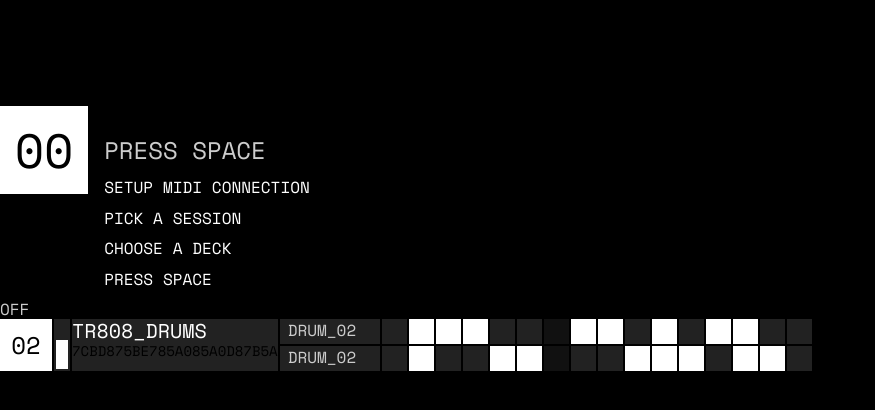
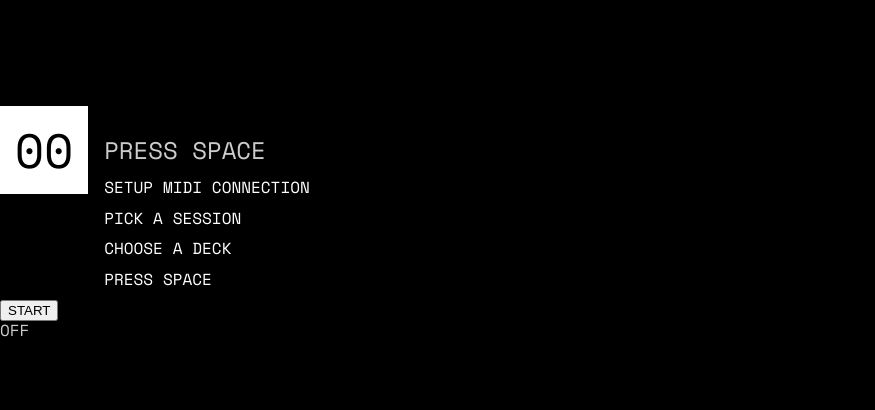
Before and after one commit to maxwellito/hexabeat, a React app: page / in a window 1280 px wide. Shown: the top 410 px of the page, without its empty margins (0-875 px from the left). Built offline with nearby package versions, Linux system fonts and the light colour scheme.

Commit message:
Design test

```diff
--- a/package.json
+++ b/package.json
@@ -5,8 +5,10 @@
   "dependencies": {
     "@types/react": "^16.4.11",
     "@types/react-dom": "^16.0.7",
+    "@types/react-redux": "^6.0.11",
     "react": "^16.4.1",
     "react-dom": "^16.4.1",
+    "react-redux": "^6.0.0",
     "redux": "^4.0.0",
     "webpack": "^4.17.1"
   },
--- a/src/App.tsx
+++ b/src/App.tsx
@@ -1,7 +1,8 @@
 import * as React from "react";
+import {Provider} from 'react-redux';
+import store from 'store';
 import { Home } from './components/home/HomeScreen';
-import { Track } from './components/track/track';
-import { TiledLines } from './components/useless/tiledLines'
+// import { TiledLines } from './components/useless/tiledLines'
 
 /**
  * Fun times:
@@ -11,11 +12,11 @@ import { TiledLines } from './components/useless/tiledLines'
 export class App extends React.Component {
   render() {
     return (
-      <div>
+      <Provider store={store}>
         <Home/>
         {/* <Track/>
         <TiledLines type={'red'} /> */}
-      </div>
+      </Provider>
     );
   }
 }
--- a/src/components/home/HomeScreen.tsx
+++ b/src/components/home/HomeScreen.tsx
@@ -1,8 +1,10 @@
 import * as React from 'react';
 import { Mpk } from 'services/MpkController';
 import { List } from '../list/List';
-import { Track } from '../track/track';
+import { TrackComponent } from '../track/track';
 import './HomeScreen.css';
+import { setCurrentBit } from '../../actions';
+import store from 'store';
 
 import { MiniMPK } from '../controllbar/minimpk/MiniMPK';
 
@@ -12,6 +14,7 @@ export interface HomeProps {
 export interface HomeState {
   step: number;
   errorMessage: string;
+  session: Session;
 }
 
 /**
@@ -52,7 +55,8 @@ export class Home extends React.Component<HomeProps, HomeState> {
     super(props);
     this.state = {
       step: steps.init,
-      errorMessage: ''
+      errorMessage: '',
+      session: null
     }
 
     this.keyUpListener = this.onKeyUp.bind(this)
@@ -100,6 +104,26 @@ export class Home extends React.Component<HomeProps, HomeState> {
       step: steps.midi,
       errorMessage: ''
     })
+  }
+
+  start() {
+    deckLoader.load('public/decks/demo.json')
+      .then(
+        (myDeck) => {
+          let sess = new Session(98, myDeck, pp);
+          sess.isReady.then(() => {
+            this.setState({session: sess})
+            sess.start((index:number) => {
+              store.dispatch(setCurrentBit(index));
+            });
+          });
+
+        },
+        (e) => {
+          console.warn(deckLoader, e)
+        }
+      )
+      .catch(console.log)
   }
 
   render() {
@@ -174,7 +198,17 @@ export class Home extends React.Component<HomeProps, HomeState> {
         title: 'CHOOSE A DECK',
         // subtitle: 'PICK YOUR KIT'
       }
-    ]
+    ];
+
+    var xx = store.getState().currentBit;
+
+    let tracks: TrackComponent[] = [];
+    if (this.state.session) {
+      tracks = this.state.session.tracks.map((track, index): any => {
+        return <TrackComponent data={track} index={index} />
+      })
+    }
+
 
     return (
       <div>
@@ -183,9 +217,75 @@ export class Home extends React.Component<HomeProps, HomeState> {
           <List index={this.state.step} data={listData} />
         </div>
         {err}
+        <button onClick={this.start.bind(this)}>START</button>
         <MiniMPK/>
-        <Track/>
+        {tracks}
       </div>
     );
   }
 }
+
+
+
+import deckLoader from 'services/DeckLoader';
+import Track from "models/Track";
+
+import { Deck, DeckSet, DeckSample } from 'models/Deck';
+
+
+
+
+const pp = [
+  [
+    [!!0,!!0,!!0,!!0,!!0,!!0,!!0,!!0,!!0,!!0,!!0,!!0,!!0,!!0,!!0,!!0],
+    [!!1,!!0,!!0,!!0,!!0,!!0,!!0,!!0,!!1,!!0,!!0,!!0,!!0,!!0,!!0,!!0],
+    [!!0,!!0,!!0,!!0,!!0,!!0,!!0,!!0,!!0,!!0,!!0,!!0,!!0,!!0,!!0,!!0],
+  ],
+  [
+    [!!0,!!0,!!0,!!0,!!0,!!0,!!0,!!0,!!0,!!0,!!0,!!0,!!0,!!0,!!0,!!0],
+    [!!0,!!0,!!0,!!0,!!0,!!0,!!0,!!0,!!1,!!0,!!1,!!0,!!1,!!0,!!1,!!1],
+    [!!1,!!0,!!1,!!0,!!1,!!0,!!1,!!0,!!0,!!0,!!0,!!0,!!0,!!0,!!0,!!0],
+  ]
+]
+
+class Session {
+  tracks: Track[] = [];
+  contextListener: () => void;
+  gridIndex = 0;
+  isReady: Promise<any>;
+  cbInterval: (keyIndex: number) => void;
+
+  constructor(public bpm:number, myDeck:Deck, partitions:boolean[][][]) {
+    let loads: Promise<boolean>[] = [];
+    myDeck.sets.forEach((set:DeckSet, setIndex:number) => {
+      let trck = new Track;
+      set.samples.forEach((sample:DeckSample) => {
+        loads.push(trck.addSample(sample.data));
+      })
+      trck.name = set.name;
+      trck.labels = set.samples.map(s => s.name);
+      trck.partitions = partitions[setIndex];
+      this.tracks.push(trck);
+    });
+    this.isReady = Promise.all(loads);
+    this.contextListener = this.loop.bind(this);
+  }
+
+  start(cb: (keyIndex: number) => void) {
+    this.cbInterval = cb;
+    this.loop();
+  }
+
+  loop() {
+    setTimeout(this.contextListener, this.bpm);
+    this.cbInterval(this.gridIndex);
+    this.play();
+  }
+
+  play() {
+    this.tracks.forEach((trck, index) => {
+      trck.playAt(this.gridIndex);
+    });
+    this.gridIndex = (this.gridIndex + 17) % 16;
+  }
+}
--- a/src/components/track/levelMeter/levelMeter.css
+++ b/src/components/track/levelMeter/levelMeter.css
@@ -2,7 +2,9 @@
 
 .level-meter {
   display: inline-block;
-  padding: var(--space);
+  position: relative;
+  height: var(--track-size);
+  width: calc(var(--border-width) * 3);
   line-height: 0;
   background-color: var(--shade);
 }
@@ -10,8 +12,10 @@
 .level-meter-wrap {
   position: relative;
   display: inline-block;
-  width: calc(var(--border-width) * 2);
-  height: var(--ctrl-height);
+  height: calc(100% - 2*var(--space));
+  width: calc(100% - 2*var(--space));
+  top: var(--space);
+  left: var(--space);
   line-height: 0;
 }
 
--- a/src/components/track/track.css
+++ b/src/components/track/track.css
@@ -1,10 +1,36 @@
 @import '../../styles/variables.css';
 
 .track  {
-  display: inline-block;
+  display: flex;
   vertical-align: top;
 }
 
 .track > * + * {
   margin-left: var(--space);
 }
+
+.track > * {
+  opacity: 0;
+  animation: flashIn .2s;
+  animation-fill-mode: both;
+  vertical-align: top;
+}
+
+.track > *:nth-child(1) { animation-delay: 0s; }
+.track > *:nth-child(2) { animation-delay: .1s; }
+.track > *:nth-child(3) { animation-delay: .2s; }
+.track > *:nth-child(4) { animation-delay: .3s; }
+
+
+@keyframes flashIn {
+  0%   {opacity: 0;}
+
+  10%   {opacity: 0;}
+  11%   {opacity: 1;}
+  12%   {opacity: 0;}
+  13%   {opacity: 1;}
+  14%   {opacity: 0;}
+
+  0%   {opacity: 0;}
+  100% {opacity: 1;}
+}
--- a/src/components/track/track.tsx
+++ b/src/components/track/track.tsx
@@ -4,41 +4,22 @@ import {LevelMeter} from './levelMeter/levelMeter';
 import {TrackLabel} from './trackLabel/trackLabel';
 import {TrackData} from './trackData/trackData';
 import './track.css';
+import Track from 'models/Track';
 
 export interface TrackProps {
+  index: number;
+  data: Track;
 }
 
-export interface TrackState {
-  currentPos: number
-}
-
-export class Track extends React.Component<TrackProps, TrackState> {
-
-  constructor(props:TrackProps) {
-    super(props);
-    this.state = {
-      currentPos: 0
-    }
-  }
+export class TrackComponent extends React.Component<TrackProps> {
 
   render() {
-    let currentPos = (this.state && this.state.currentPos) || 0,
-        trackData = [
-          [0, 1, 1, 1,  0, 0, 0, 1,  1, 0, 1, 0,  1, 1, 0, 0],
-          [0, 1, 0, 0,  1, 1, 0, 0,  0, 1, 1, 1,  0, 1, 1, 0]
-        ],
-        labels = ['xyz', 'abc'];
-
-    setTimeout(() => {
-      this.setState({currentPos: (currentPos + 1) % 16})
-    }, 800);
-
     return (
       <div className='track'>
-        <TrackIndex index={2}/>
-        <LevelMeter progress={.6}/>
-        <TrackLabel title={'tr808_drums'} subtitle={'7cbd875be785a085a0d87b5a'}/>
-        <TrackData currentPos={currentPos} data={trackData} />
+        <TrackIndex index={this.props.index}/>
+        <LevelMeter progress={.8}/>
+        <TrackLabel title={this.props.data.name} subtitle={'7cbd875be785a085a0d87b5a'}/>
+        <TrackData data={this.props.data.partitions} labels={this.props.data.labels} />
       </div>
     );
   }
--- a/src/components/track/trackData/trackData.css
+++ b/src/components/track/trackData/trackData.css
@@ -3,7 +3,6 @@
 
 .track-data {
   display: inline-block;
-  vertical-align: top;
 }
 
 .track-data-line {
--- a/src/components/track/trackData/trackData.tsx
+++ b/src/components/track/trackData/trackData.tsx
@@ -1,11 +1,16 @@
 import * as React from 'react';
 import './trackData.css';
+import store from 'store';
 
 const lineLength = 16;
 
 export interface TrackDataProps {
-  currentPos: number,
-  data: number[][]
+  data: boolean[][];
+  labels: string[];
+}
+
+export interface TrackDataState {
+  currentPos: number;
 }
 
 /**
@@ -13,11 +18,25 @@ export interface TrackDataProps {
  * - `currentPos`: number
  * - `data`: boolean[][]
  */
-export class TrackData extends React.Component<TrackDataProps> {
+export class TrackData extends React.Component<TrackDataProps, TrackDataState> {
+
+  constructor(props:TrackDataProps) {
+    super(props);
+    this.state = {
+      currentPos: 0
+    }
+    store.subscribe(() => {
+      this.setState({
+        currentPos: store.getState().currentBit
+      })
+    })
+  }
 
   render() {
     let data = this.props.data || [],
-        currentPos = this.props.currentPos;
+        currentPos = this.state.currentPos;
+
+    currentPos = store.getState().currentBit;
 
     let lines = data.map((lineData, index) => {
       let dots = lineData.map((bit, index) => {
@@ -25,7 +44,7 @@ export class TrackData extends React.Component<TrackDataProps> {
         return <div className={dotClass} key={index}></div>;
       })
       return <div className='track-data-line' key={index}>
-        <div className="track-data-label">drum_02</div>
+        <div className="track-data-label">{this.props.labels[index]}</div>
         {dots}
       </div>
     });
--- a/src/components/track/trackIndex/trackIndex.css
+++ b/src/components/track/trackIndex/trackIndex.css
@@ -10,5 +10,4 @@
   line-height: var(--track-size);
   color: var(--shade-base);
   font-size: 1.5rem;
-  vertical-align: top;
 }
--- a/src/components/track/trackLabel/trackLabel.css
+++ b/src/components/track/trackLabel/trackLabel.css
@@ -5,7 +5,7 @@
   display: inline-block;
   height: var(--track-size);
   background: var(--shade);
-  vertical-align: top;
+  flex-grow: 1;
 }
 
 .track-label-title {
--- a/src/index.tsx
+++ b/src/index.tsx
@@ -10,71 +10,3 @@ ReactDOM.render(
   <App />,
   document.getElementById("root")
 );
-
-
-// Playground
-
-// import commitLoader from 'services/CommitLoader';
-// commitLoader.addSource('maxwellito/vivus')
-// commitLoader.addSource('maxwellito/triangulart')
-// commitLoader.fetch().then(
-//   () => {
-//     console.info(commitLoader)
-//   },
-//   (e) => {
-//     console.warn(commitLoader, e)
-//   }
-// )
-
-import deckLoader from 'services/DeckLoader';
-import Track from "models/Track";
-
-
-window.onafterprint = () => {
-deckLoader.load('public/decks/demo.json')
-  .then(
-    (myDeck) => {
-
-      let sess = new Session;
-      myDeck.sets.forEach((set, x) => {
-        let trck = new Track;
-        set.samples.forEach((sample) => {
-          trck.addSample(sample.data);
-        })
-        trck.partitions = pp[x];
-        sess.tracks.push(trck);
-      });
-      console.log(sess);
-      debugger;
-
-      let ii = 0;
-      setInterval(function () {
-        sess.tracks.forEach(trck => trck.playAt(ii));
-        ii = (ii + 17) % 16;
-      }, 98);
-
-    },
-    (e) => {
-      console.warn(deckLoader, e)
-    }
-  )
-  .catch(console.log)
-}
-const pp = [
-  [
-    [!!0,!!0,!!0,!!0,!!0,!!0,!!0,!!0,!!0,!!0,!!0,!!0,!!0,!!0,!!0,!!0],
-    [!!1,!!0,!!0,!!0,!!0,!!0,!!0,!!0,!!1,!!0,!!0,!!0,!!0,!!0,!!0,!!0],
-    [!!0,!!0,!!0,!!0,!!0,!!0,!!0,!!0,!!0,!!0,!!0,!!0,!!0,!!0,!!0,!!0],
-  ],
-  [
-    [!!0,!!0,!!0,!!0,!!0,!!0,!!0,!!0,!!0,!!0,!!0,!!0,!!0,!!0,!!0,!!0],
-    [!!0,!!0,!!0,!!0,!!0,!!0,!!0,!!0,!!1,!!0,!!1,!!0,!!1,!!0,!!1,!!1],
-    [!!1,!!0,!!1,!!0,!!1,!!0,!!1,!!0,!!0,!!0,!!0,!!0,!!0,!!0,!!0,!!0],
-  ]
-]
-
-class Session {
-  tracks: Track[] = [];
-
-
-}
--- a/src/models/Track.ts
+++ b/src/models/Track.ts
@@ -9,6 +9,8 @@ export default class Track {
   layers:number;         // number, layer length [1~4]
   samples:AudioBufferSourceNode[] = [];      // number[],
   partitions:boolean[][]; // boolean[16][], grid data
+  labels: string[]; // List of labels
+  name: string;
 
   audioCtx = new AudioContext();
 
@@ -26,15 +28,18 @@ export default class Track {
     })
   }
 
-  addSample(audioFile:ArrayBuffer) {
+  async addSample(audioFile:ArrayBuffer): Promise<any> {
     var source = this.audioCtx.createBufferSource();
     this.samples.push(source);
     this.layers = this.samples.length;
 
-    this.audioCtx.decodeAudioData(audioFile, buffer => {
-      source.buffer = buffer;
-      source.connect(this.audioCtx.destination);
-    });
+    return new Promise((resolve) => {
+      this.audioCtx.decodeAudioData(audioFile, buffer => {
+        source.buffer = buffer;
+        source.connect(this.audioCtx.destination);
+        resolve();
+      });
+    })
   }
 
 }
```
Also changed, not shown: 1 other file (tests, documents, lock files or other folders).
